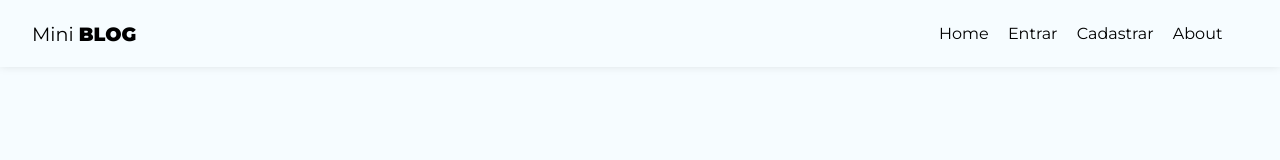
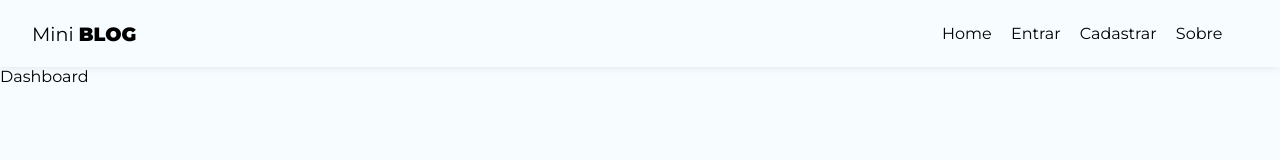
Before and after one commit to Thiagooffice/Mini-Blog, a React (Create React App) app: page /dashboard in a window 1280 px wide. Shown: the top 160 px of the page. Built offline with nearby package versions, Linux system fonts and the light colour scheme; no server answers.

Commit message:
link-to-authenticated-user

```diff
--- a/src/App.js
+++ b/src/App.js
@@ -18,6 +18,8 @@ import Home from './pages/Home/Home'
 import About from './pages/About/About'
 import Login from './pages/Login/Login';
 import Register from './pages/Register/Register';
+import CreatePost from './pages/CreatePost/CreatePost';
+import Dashboard from './pages/Dashboard/Dashboard';
 
 function App() {
 
@@ -49,6 +51,8 @@ function App() {
               <Route path="/about" element={<About />} />
               <Route path="/login" element={<Login />} />
               <Route path="/register" element={<Register />} />
+              <Route path='/posts/create' element={<CreatePost/>} />
+              <Route path='/dashboard' element={<Dashboard/>} />
             </Routes>
           </div>
           <Footer />
--- a/src/components/NavBar.js
+++ b/src/components/NavBar.js
@@ -1,7 +1,14 @@
 import {NavLink} from 'react-router-dom'
 import styles from './NavBar.module.css'
 
+import {useAuthentication} from '../hooks/useAuthentication'
+
+import {useAuthValue} from '../context/AuthContext'
+
 export default function NavBar(){
+
+    const {user} = useAuthValue()
+
     return(
         <nav className={styles.navbar}>
             <NavLink to="/" className={styles.brand}>
@@ -13,7 +20,9 @@ export default function NavBar(){
                         Home
                     </NavLink>
                 </li>
-                <li>
+                {!user && (
+                    <>
+                    <li>
                     <NavLink className={({isActive})=> (isActive ? styles.active : "")} to="/login">
                         Entrar
                     </NavLink>
@@ -23,9 +32,25 @@ export default function NavBar(){
                         Cadastrar
                     </NavLink>
                 </li>
+                    </>
+                )}
+                {user && (
+                     <>
+                     <li>
+                     <NavLink className={({isActive})=> (isActive ? styles.active : "")} to="/posts/create">
+                         Novo Post
+                     </NavLink>
+                 </li>
+                 <li>
+                     <NavLink className={({isActive})=> (isActive ? styles.active : "")} to="/dashboard">
+                         Dashboard
+                     </NavLink>
+                 </li>
+                     </>
+                )}
                 <li>
                 <NavLink className={({isActive})=> (isActive ? styles.active : "")} to="/sobre">
-                        About
+                        Sobre
                 </NavLink>
                 </li>
             </ul>
--- /dev/null
+++ b/src/pages/CreatePost/CreatePost.js
@@ -0,0 +1,9 @@
+import styles from './CreatePost.module.css'
+
+export default function CreatePost(){
+    return(
+        <div>
+           <h1>CreatePost</h1>
+        </div>
+    )
+}
--- /dev/null
+++ b/src/pages/Dashboard/Dashboard.js
@@ -0,0 +1,11 @@
+import styles from './Dashboard.module.css'
+
+const Dashboard = () => {
+    return(
+        <div>
+            Dashboard
+        </div>
+    )
+}
+
+export default Dashboard
```
Also changed, not shown: src/pages/CreatePost/CreatePost.module.css (added), src/pages/Dashboard/Dashboard.module.css (added).
